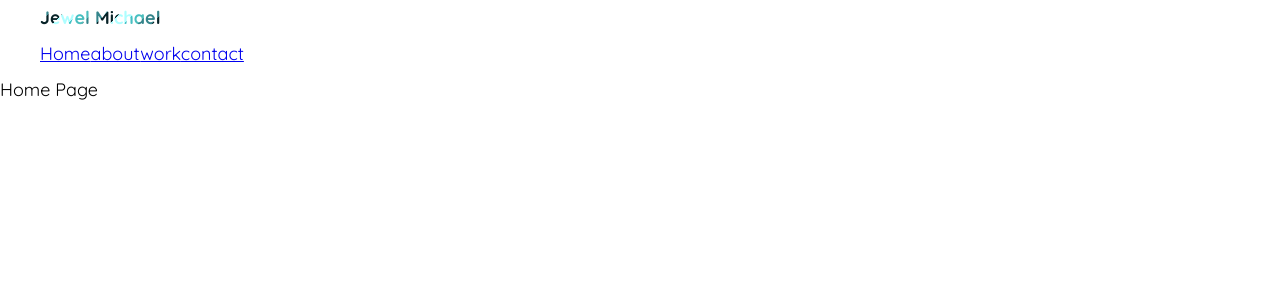
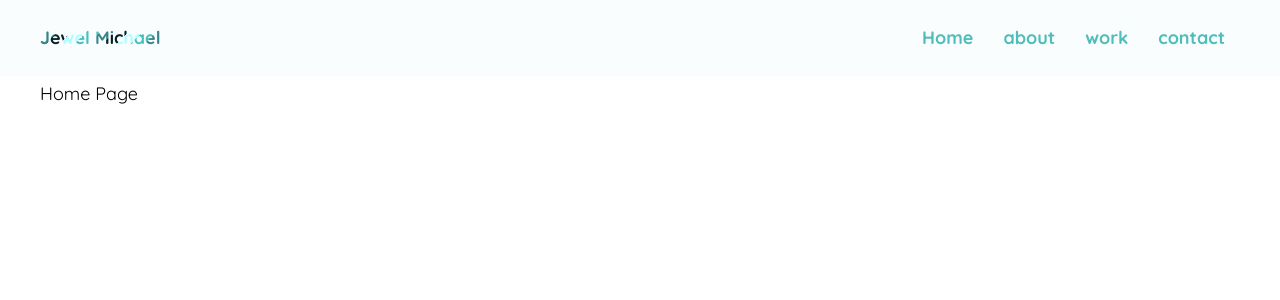
Before and after one commit to jewelmichael/portfolio, a React (Create React App) app: page / in a window 1280 px wide. Shown: the top 300 px of the page. Built offline with nearby package versions, Linux system fonts and the light colour scheme.

Commit message:
basic designing done

```diff
--- a/src/App.tsx
+++ b/src/App.tsx
@@ -1,10 +1,24 @@
 import React from 'react';
 import './Assets/Styles/style.scss';
+import { BrowserRouter as Router, Route, Link, Routes } from 'react-router-dom';
 import Layout from './Component/Layout/PageLayout/Layout';
+import About from './Pages/About/About';
+import Contact from './Pages/Contact/Contact';
+import Home from './Pages/Home/Home';
+import Work from './Pages/Works/Work';
 
 function App() {
   return (
-    <Layout />
+    <Router>
+      <Routes>
+        <Route path="/" element={<Layout />}>
+          <Route index element={<Home />} />
+          <Route path="/about" element={<About />} />
+          <Route path="/works" element={<Work />} />
+          <Route path="/contact" element={<Contact />} />
+        </Route>
+      </Routes>
+    </Router>
   );
 }
 
--- a/src/Assets/Styles/_base.scss
+++ b/src/Assets/Styles/_base.scss
@@ -1,4 +1,5 @@
 @import url("https://fonts.googleapis.com/css2?family=EB+Garamond:wght@400;600&family=Quicksand:wght@300;400;700&display=swap");
+@import "variables";
 
 html,
 body {
@@ -10,3 +11,12 @@ body {
   margin-left: auto;
   margin-right: auto;
 }
+
+a {
+  color: $primaryColorLight;
+  transition: color 0.26s ease-in-out;
+  text-decoration: none;
+  &:hover {
+    color: $primaryColorDarker;
+  }
+}
--- a/src/Assets/Styles/_variables.scss
+++ b/src/Assets/Styles/_variables.scss
@@ -0,0 +1,4 @@
+$primaryColorDarker: rgba(7, 34, 39, 1);
+$primaryColorDark: rgba(53, 133, 139, 1);
+$primaryColorLight: rgba(79, 189, 186, 1);
+$primaryColorLighter: rgba(174, 254, 255, 1);
--- /dev/null
+++ b/src/Component/Layout/Content/Content.tsx
@@ -0,0 +1,13 @@
+import React from 'react';
+
+function Content(props) {
+  return (
+    <div className="Content">
+      <div className="container">
+        {props.children}
+      </div>
+    </div>
+  );
+}
+
+export default Content;
--- a/src/Component/Layout/Header/Header.module.scss
+++ b/src/Component/Layout/Header/Header.module.scss
@@ -1,3 +1,9 @@
+.header {
+  background-color: #fafdfd;
+  .wrapper {
+    display: flex;
+    align-items: center;
+    justify-content: space-between;
     .logo {
       font-family: "Quicksand", sans-serif;
       text-decoration: none;
@@ -19,7 +25,19 @@
         animation: 0.5s backgroundSwirl infinite linear;
       }
     }
-
+    .navContainer {
+      .navBlock {
+        display: inline-flex;
+        align-items: center;
+        .navItem {
+          font-weight: bold;
+          text-decoration: none;
+          padding: 20px 15px;
+        }
+      }
+    }
+  }
+}
 @keyframes backgroundSwirl {
   from {
     background-position: 0 center;
--- a/src/Component/Layout/Header/Header.tsx
+++ b/src/Component/Layout/Header/Header.tsx
@@ -1,18 +1,21 @@
 import React from 'react';
+import { Link } from 'react-router-dom';
 import s from './Header.module.scss';
 
 function Header() {
   return (
-    <div className={s.Header}>
+    <div className={s.header}>
       <div className="container">
-        <a href="/home" className={s.logo}>Jewel Michael</a>
-        <div className={s.navContainer}>
-          <nav className={s.navBlock}>
-            <a href="/" className={s.navItem}>Home</a>
-            <a href="/about" className={s.navItem}>about</a>
-            <a href="/works" className={s.navItem}>work</a>
-            <a href="/contact" className={s.navItem}>contact</a>
-          </nav>
+        <div className={s.wrapper}>
+          <Link to="/" className={s.logo}>Jewel Michael</Link>
+          <div className={s.navContainer}>
+            <nav className={s.navBlock}>
+              <Link to="/" className={s.navItem}>Home</Link>
+              <Link to="/about" className={s.navItem}>about</Link>
+              <Link to="/works" className={s.navItem}>work</Link>
+              <Link to="/contact" className={s.navItem}>contact</Link>
+            </nav>
+          </div>
         </div>
       </div>
     </div>
--- a/src/Component/Layout/PageLayout/Layout.tsx
+++ b/src/Component/Layout/PageLayout/Layout.tsx
@@ -1,23 +1,15 @@
 import React from 'react';
-import { BrowserRouter as Router, Route, Link, Routes } from 'react-router-dom';
-import About from '../../../Pages/About/About';
-import Contact from '../../../Pages/Contact/Contact';
-import Home from '../../../Pages/Home/Home';
-import Work from '../../../Pages/Works/Work';
+import { Outlet } from 'react-router';
+import Content from '../Content/Content';
 import Header from '../Header/Header';
 
 function Layout() {
   return (
     <div className="Layout">
       <Header />
-      <Router>
-        <Routes>
-          <Route path="/" element={<Home />} />
-          <Route path="/about" element={<About />} />
-          <Route path="/works" element={<Work />} />
-          <Route path="/contact" element={<Contact />} />
-        </Routes>
-      </Router>
+      <Content>
+        <Outlet />
+      </Content>
     </div>
   );
 }
```
Lines whose indentation alone changed are shown as unchanged.
